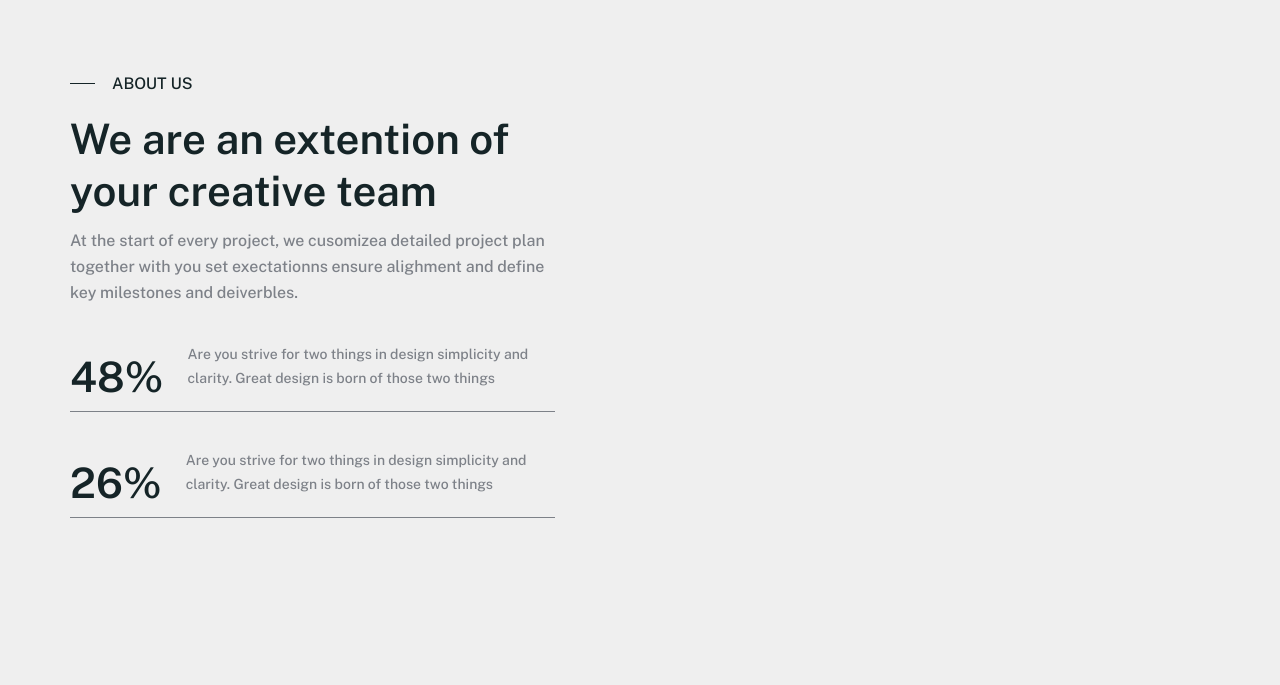
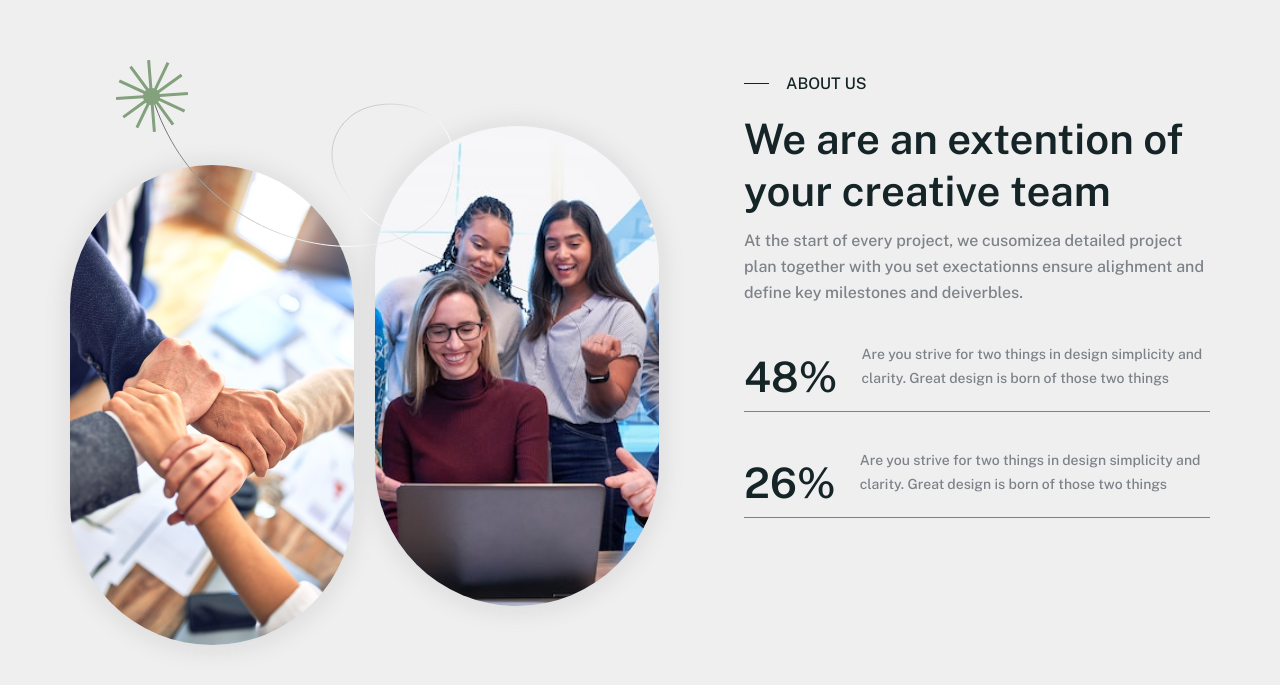
Before and after one commit to tomioruyuu/f8-testProject-Two, a plain HTML site: page index.html in a window 1280 px wide. Shown: the part 1908-2593 px from the top of the page. Drawn offline with nearby package versions, Linux system fonts and the light colour scheme; a web font is replaced by a local one.

Commit message:
made about section and add cursor in img at sercvices

```diff
--- a/assets/css/style.css
+++ b/assets/css/style.css
@@ -424,6 +424,7 @@ header {
 }
 
 .services-cards__item img {
+  cursor: pointer;
   display: block;
   border-radius: 20px 20px 0px 0px;
   width: 370px;
@@ -464,6 +465,46 @@ header {
   margin-top: 157px;
 }
 
+.about-content {
+  display: flex;
+  gap: 64px;
+}
+
+/* ABOUT IMAGE */
+.about-img {
+  position: relative;
+  padding-top: 13px;
+  display: flex;
+  align-items: center;
+  gap: 21px;
+}
+
+.about-img > img {
+  width: 284px;
+  height: 480px;
+  box-shadow: 0px 2px 20px 7px rgba(94,89,89,0.1);
+  border-radius: 210px;
+}
+
+.about-img img:first-child {
+  margin-top: 77px;
+}
+
+.about-img .about__ball-group img  {
+  position: absolute;
+}
+
+.about-img .about__ball-group img:first-child {
+  top: -55px;
+  left: 82px;
+}
+
+.about-img .about__ball-group img:last-child {
+  top: -15px;
+  left: 46px;
+}
+
+/* ABOUT TITLE */
 .about-title {
   width: 485px;
 }
--- a/index.html
+++ b/index.html
@@ -299,10 +299,24 @@
         </div>
       </section>
       <!-- ABOUT -->
-      <div class="section about">
+      <section class="section about">
         <div class="main-content">
           <div class="about-content">
-            <div class="about-img"></div>
+            <div class="about-img">
+              <img
+                src="./assets/img/about-img1.jpg"
+                alt="We are an extention of your creative team"
+              />
+              <img
+                src="./assets/img/about-img2.jpg"
+                alt="We are an extention of your creative team"
+              />
+
+              <div class="about__ball-group about__ball-group">
+                <img src="./assets/icon/wire-about.svg" alt="" />
+                <img  style="transform: rotate(165.99deg);" src="./assets/icon/ball-gai.svg" alt="" />
+              </div>
+            </div>
             <div class="about-title">
               <p class="name-section about-name">ABOUT US</p>
               <h2 class="heading-section about-heading">
@@ -330,7 +344,7 @@
             </div>
           </div>
         </div>
-      </div>
+      </section>
     </main>
   </body>
 </html>
```
Also changed, not shown: assets/icon/wire-about.svg (added), assets/img/about-img1.jpg (added), assets/img/about-img2.jpg (added).
